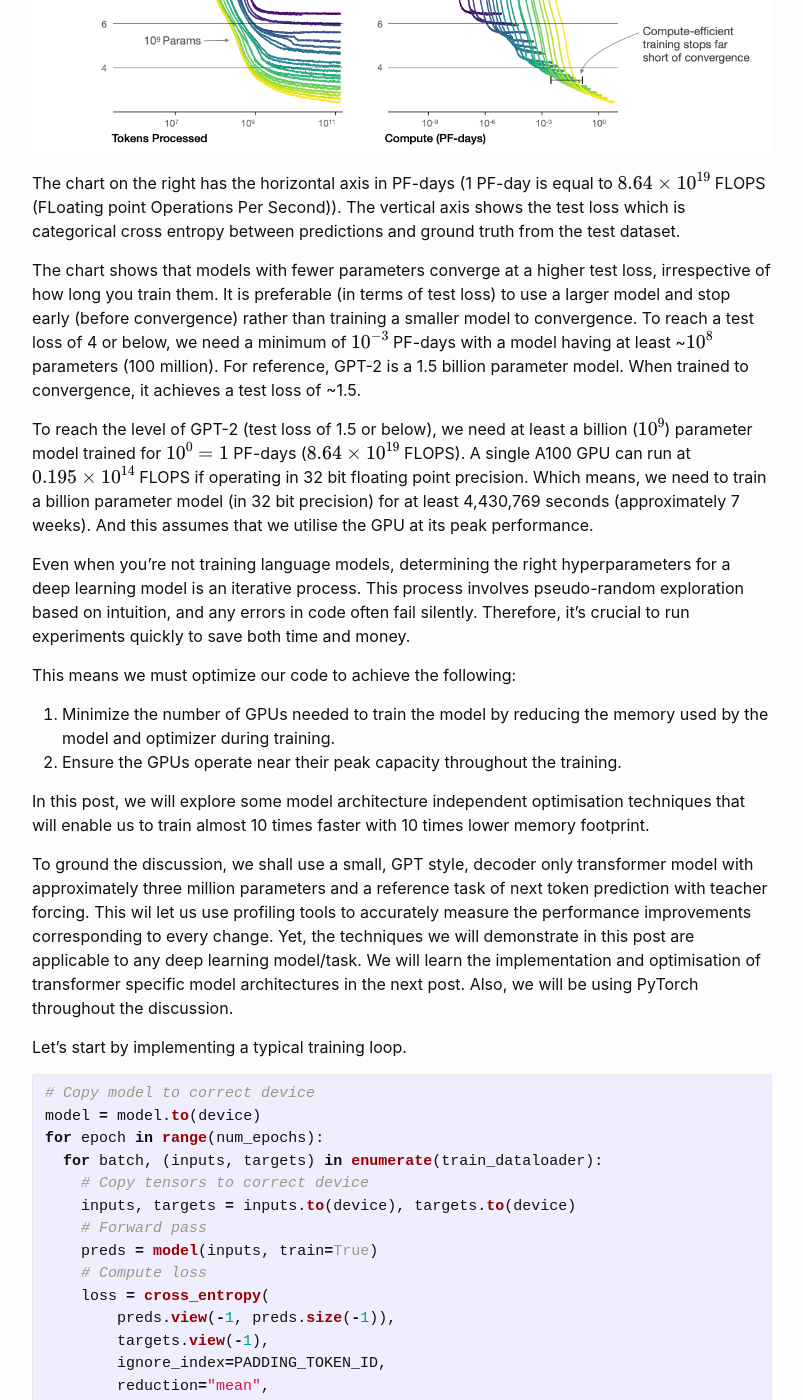
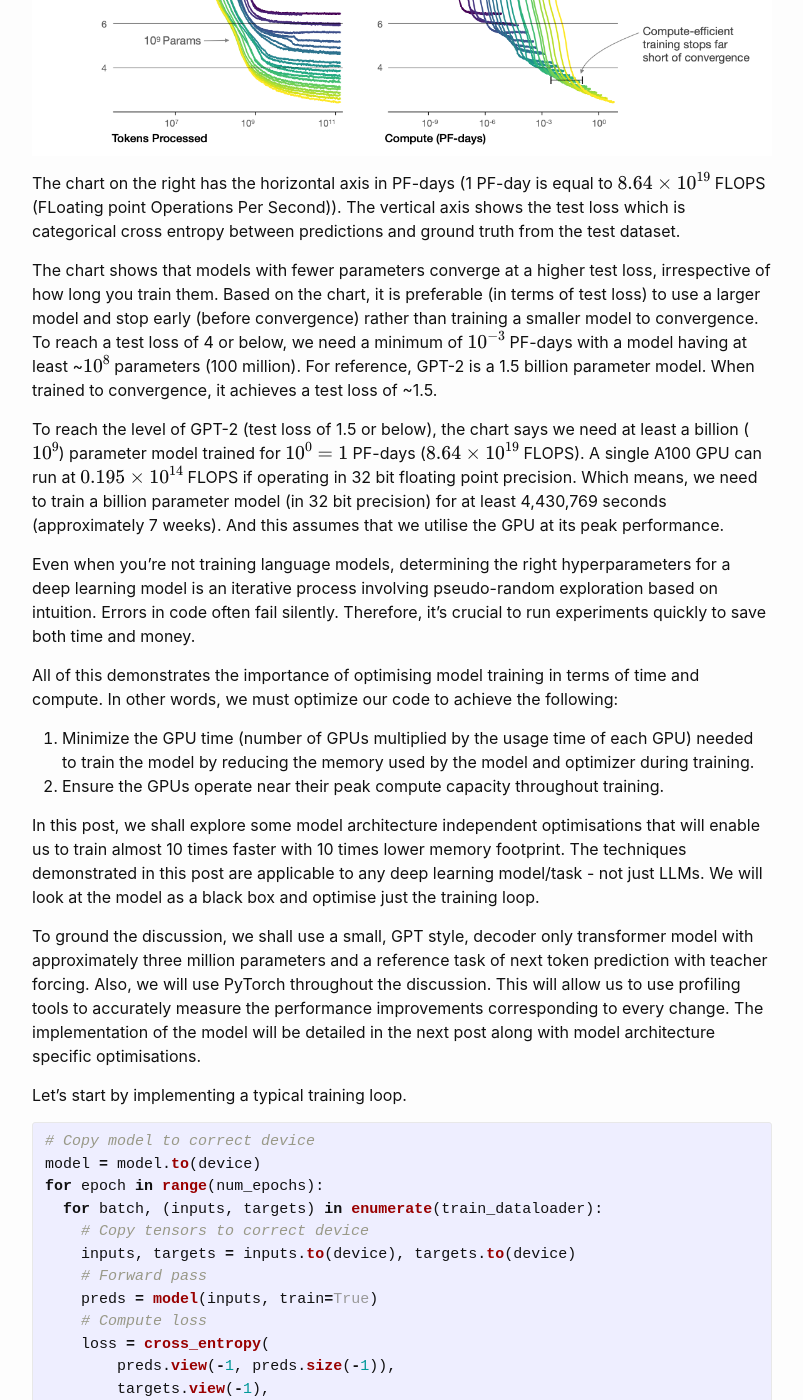
Before and after one commit to gauravtendolkar/gauravtendolkar.github.io, a Jekyll site: the page built from docs/_posts/2024-05-27-Optimising-the-Training-Loop.markdown, in a window 1280 px wide and 1400 px high, scrolled down 433 px. Shown: the whole window, without its empty margins (238-1041 px from the left). Built offline with Jekyll 4.4.1, drawn with Linux system fonts in a browser that asks for light colours; formulas are drawn with MathJax 3; some of the changed text lies outside the part shown.

Commit message:
post changes

```diff
--- a/docs/_posts/2024-05-27-Optimising-the-Training-Loop.markdown
+++ b/docs/_posts/2024-05-27-Optimising-the-Training-Loop.markdown
@@ -4,26 +4,26 @@ title:  "3. Optimising the Training Loop"
 posted:   May 29, 2024
 categories: Super-Fast-LLM-Training
 ---
-The diagram below is a chart from the paper Scaling Laws for Neural Language Models by OpenAI. The paper examines the test performance of a trained Language Model in relation to the model's size, data volume, training duration, and model shape.
+The diagram below is a chart from the paper [Scaling Laws for Neural Language Models](https://arxiv.org/abs/2001.08361) by OpenAI. The paper examines the test performance of a trained Language Model in relation to the model's size, data volume, training duration, and model shape.
 
 ![Test performance of a trained Language Model in relation to the model's size, data volume, training duration, and model shape](/assets/images/Optimising_the_Training_Loop/1.png)
 
 The chart on the right has the horizontal axis in PF-days (1 PF-day is equal to $8.64 \times 10^{19}$ FLOPS (FLoating point Operations Per Second)). The vertical axis shows the test loss which is categorical cross entropy between predictions and ground truth from the test dataset.
 
-The chart shows that models with fewer parameters converge at a higher test loss, irrespective of how long you train them. It is preferable (in terms of test loss) to use a larger model and stop early (before convergence) rather than training a smaller model to convergence. To reach a test loss of 4 or below, we need a minimum of $10^{-3}$ PF-days with a model having at least ~$10^{8}$ parameters (100 million). For reference, GPT-2 is a 1.5 billion parameter model. When trained to convergence, it achieves a test loss of ~1.5.
+The chart shows that models with fewer parameters converge at a higher test loss, irrespective of how long you train them. Based on the chart, it is preferable (in terms of test loss) to use a larger model and stop early (before convergence) rather than training a smaller model to convergence. To reach a test loss of 4 or below, we need a minimum of $10^{-3}$ PF-days with a model having at least ~$10^{8}$ parameters (100 million). For reference, GPT-2 is a 1.5 billion parameter model. When trained to convergence, it achieves a test loss of ~1.5.
 
-To reach the level of GPT-2 (test loss of 1.5 or below), we need at least a billion ($10^{9}$) parameter model trained for $10^{0} = 1$ PF-days ($8.64 \times 10^{19}$ FLOPS). A single A100 GPU can run at $0.195 \times 10^{14}$ FLOPS if operating in 32 bit floating point precision. Which means, we need to train a billion parameter model (in 32 bit precision) for at least 4,430,769 seconds (approximately 7 weeks). And this assumes that we utilise the GPU at its peak performance.
+To reach the level of GPT-2 (test loss of 1.5 or below), the chart says we need at least a billion ($10^{9}$) parameter model trained for $10^{0} = 1$ PF-days ($8.64 \times 10^{19}$ FLOPS). A single A100 GPU can run at $0.195 \times 10^{14}$ FLOPS if operating in 32 bit floating point precision. Which means, we need to train a billion parameter model (in 32 bit precision) for at least 4,430,769 seconds (approximately 7 weeks). And this assumes that we utilise the GPU at its peak performance.
 
-Even when you're not training language models, determining the right hyperparameters for a deep learning model is an iterative process. This process involves pseudo-random exploration based on intuition, and any errors in code often fail silently. Therefore, it's crucial to run experiments quickly to save both time and money.
+Even when you're not training language models, determining the right hyperparameters for a deep learning model is an iterative process involving pseudo-random exploration based on intuition. Errors in code often fail silently. Therefore, it's crucial to run experiments quickly to save both time and money.
 
-This means we must optimize our code to achieve the following:
+All of this demonstrates the importance of optimising model training in terms of time and compute. In other words, we must optimize our code to achieve the following:
 
-1. Minimize the number of GPUs needed to train the model by reducing the memory used by the model and optimizer during training.
-2. Ensure the GPUs operate near their peak capacity throughout the training.
+1. Minimize the GPU time (number of GPUs multiplied by the usage time of each GPU) needed to train the model by reducing the memory used by the model and optimizer during training.
+2. Ensure the GPUs operate near their peak compute capacity throughout training.
 
-In this post, we will explore some model architecture independent optimisation techniques that will enable us to train almost 10 times faster with 10 times lower memory footprint.
+In this post, we shall explore some model architecture independent optimisations that will enable us to train almost 10 times faster with 10 times lower memory footprint. The techniques demonstrated in this post are applicable to any deep learning model/task - not just LLMs. We will look at the model as a black box and optimise just the training loop.
 
-To ground the discussion, we shall use a small, GPT style, decoder only transformer model with approximately three million parameters and a reference task of next token prediction with teacher forcing. This wil let us use profiling tools to accurately measure the performance improvements corresponding to every change. Yet, the techniques we will demonstrate in this post are applicable to any deep learning model/task. We will learn the implementation and optimisation of transformer specific model architectures in the next post. Also, we will be using PyTorch throughout the discussion.
+To ground the discussion, we shall use a small, GPT style, decoder only transformer model with approximately three million parameters and a reference task of next token prediction with teacher forcing. Also, we will use PyTorch throughout the discussion. This will allow us to use profiling tools to accurately measure the performance improvements corresponding to every change. The implementation of the model will be detailed in the next post along with model architecture specific optimisations.
 
 Let's start by implementing a typical training loop.
 
@@ -49,7 +49,7 @@ for epoch in range(num_epochs):
     # Descend the gradient one step
     optimizer.step()
     # Set the stored gradients to 0
-optimizer.zero_grad()
+    optimizer.zero_grad()
 {% endhighlight %}
 
 Here `targets` and `inputs` are a batch of sequences of token ids having the shape `[batch_size, context_length, 1]`. For next token prediction with teacher forcing, the target sequences are just input sequences shifted by one token. In case the sequence length is less than `context_length`, the rest of the positions are filled with `PADDING_TOKEN_ID`. The predictions `preds` are logits of shape `[batch_size, context_length, vocabulary_size]` . The cross entropy is computed independently for each pair of predicted token probabilities and target token id and then averaged across the batch and sequence dimensions. Therefore, the predictions can be flattened into shape `[batch_size * context_length, vocabulary_size]` and the targets can be flattened into shape `[batch_size * context_length, 1]` . Refer to the documentation of [torch.nn.functional.cross_entropy](https://pytorch.org/docs/stable/generated/torch.nn.functional.cross_entropy.html) for further details on the expected inputs.
@@ -75,9 +75,8 @@ Yet, while training with a single GPU of 32 Gb memory capacity, the program will
 The number of activation values stored during forward pass is difficult to compute. In automatic differentiation, during forward pass, every operation needs to store some data it would need for computing gradients during backward pass using chain rule. For example, in case of matrix multiplication of an input matrix with a weight matrix, automatic differentiation needs to store the input matrix to compute gradient of output values with respect to the weight matrix values during backward pass. In case of activation like softmax, we need to store the output of softmax to compute the gradient of output values with respect to the input matrix values. The number of activation values stored depends on the operations in computation graph and the input/output shapes of each.
 
 In case of transformers, the paper [Reducing Activation Recomputation in Large Transformer Models](https://arxiv.org/pdf/2205.05198) by Nvidia gives a good formula for estimating the activation memory of a transformer block. According to that paper, a single standard transformer block using 32-bit floating point numbers requires
-$$
-2sbh\left(34 + \frac{5as}{h}\right)
-$$
+
+$$2sbh\left(34 + \frac{5as}{h}\right)$$
 
 where $s$ is the context length, $h$ is the embedding dimension, $b$ is the batch size and $a$ is the number of attention heads.
 
```
